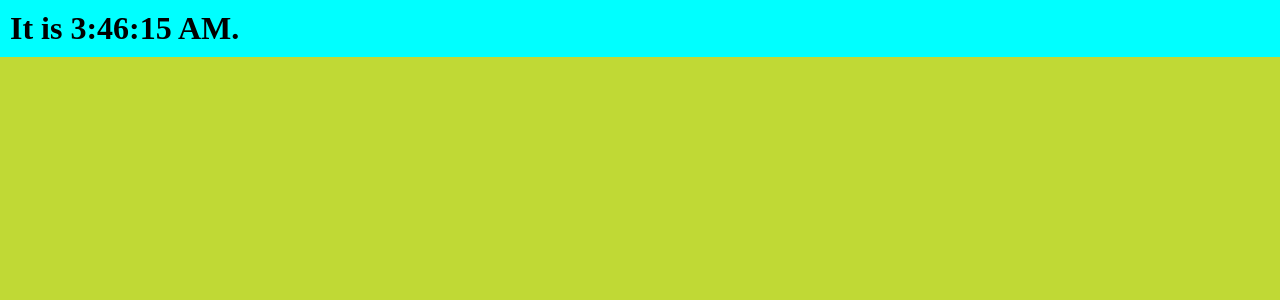
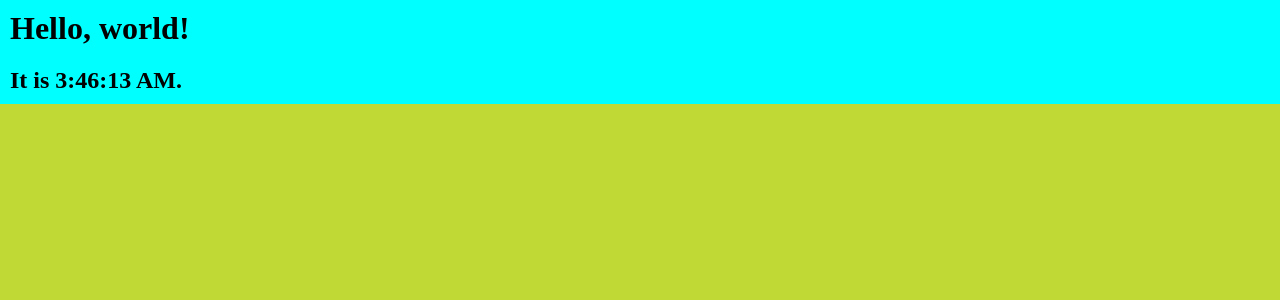
Before and after one commit to SinhaVinit/Main-Concept-React, a React (Create React App) app: page / in a window 1280 px wide. Shown: the top 300 px of the page. Built offline with nearby package versions, Linux system fonts and the light colour scheme.

Commit message:
Live Clock Example in ES6 Class Representation

```diff
--- a/src/components/App.css
+++ b/src/components/App.css
@@ -2,7 +2,7 @@
     background-color: aqua;
 }
 
-.App h1 {
+.App h1,h2 {
     margin: 0;
     padding: 10px;
 }
--- a/src/components/App.jsx
+++ b/src/components/App.jsx
@@ -1,11 +1,15 @@
 import "./App.css";
+import React from "react";
 
-function App(props) {
-  return (
-    <div className="App">
-      <h1>It is {props.date.toLocaleTimeString()}.</h1>
-    </div>
-  );
+class App extends React.Component {
+  render() {
+    return (
+      <div className="App">
+        <h1>Hello, world!</h1>
+        <h2>It is {this.props.date.toLocaleTimeString()}.</h2>
+      </div>
+    );
+  }
 }
 
 export default App;
```
